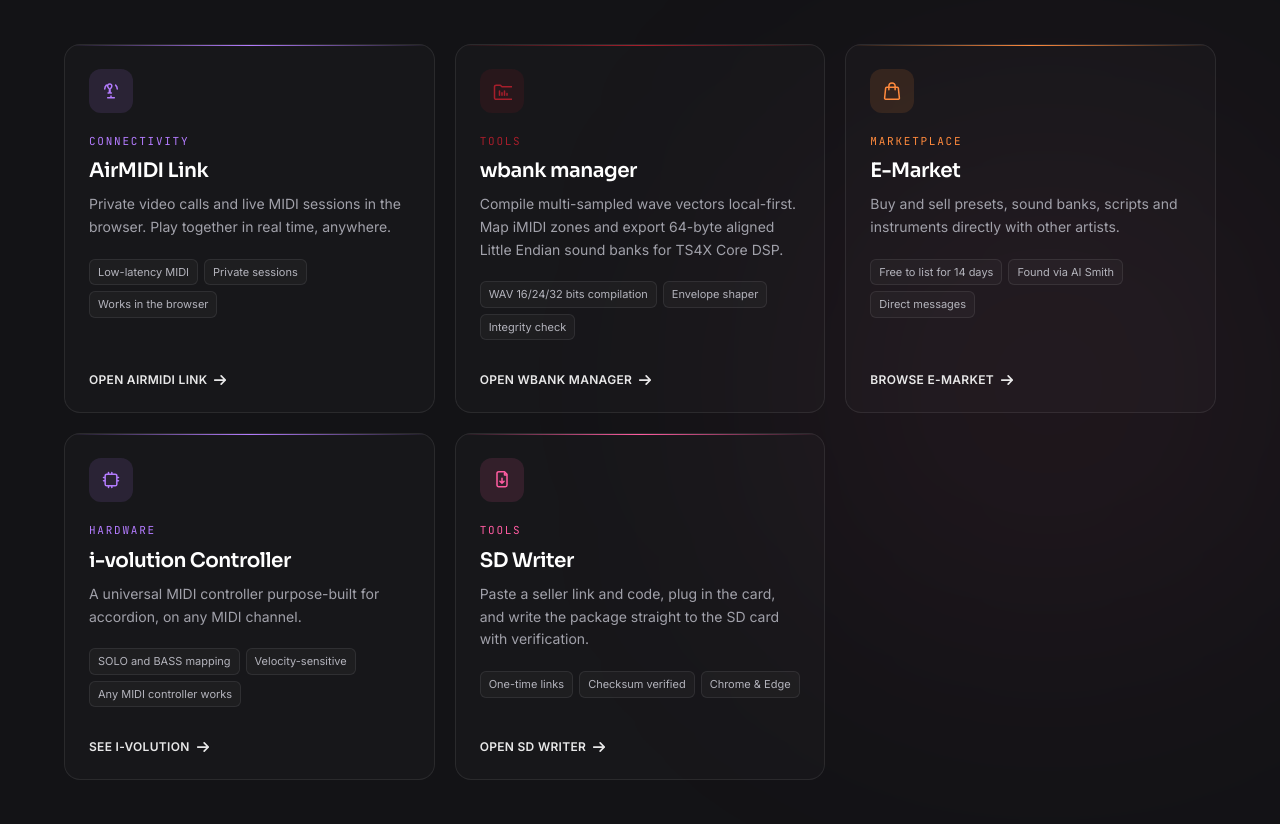
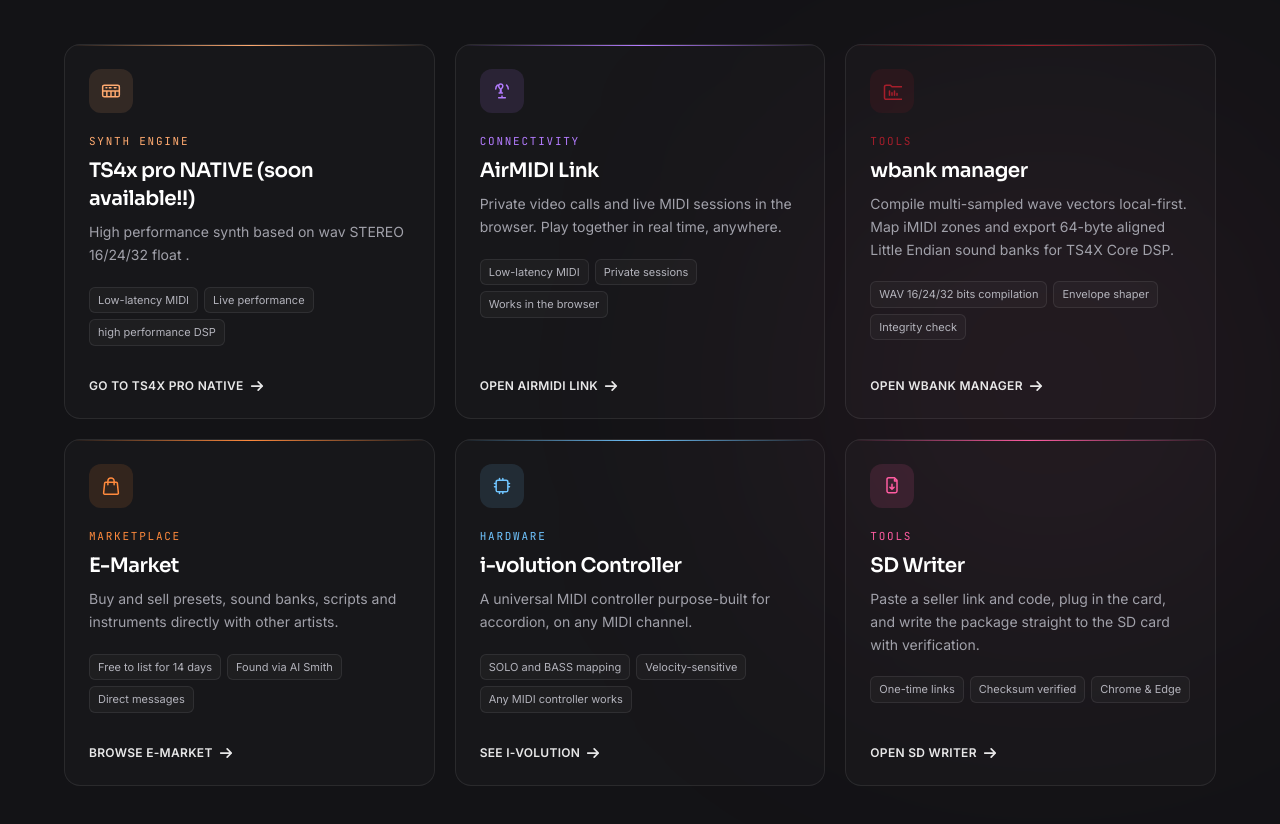
Before and after one commit to Bm8725/imidi_app, a Next.js app: page / in a window 1280 px wide. Shown: the part 1060-1884 px from the top of the page. Built offline with nearby package versions, Linux system fonts and the light colour scheme; no server answers; the database is empty.

Commit message:
updatedowanload

```diff
--- a/app/page.tsx
+++ b/app/page.tsx
@@ -15,6 +15,9 @@ const PINK = "#FF5CA1";
 const ORANGE = "#FF8A3D";
 const PURPLE = "#B47CFF";
 const RED= "#A61E2B";
+const HORANGE = "#FFAA70";
+const HBLUE = "#70C5FF";
+
 
 const FAQS = [
   {
@@ -59,6 +62,17 @@ const VALUES = [
 ];
 
 const PILLARS = [
+  {
+eyebrow: "synth engine",
+title: "TS4x pro NATIVE (soon available!!)",
+desc: "High performance synth based on wav STEREO 16/24/32 float .",
+chips: ["Low-latency MIDI", "Live performance", " high performance DSP"],
+href: "/download",
+cta: "Go to TS4x pro NATIVE",
+color: HORANGE, //
+icon: "M4 5a2 2 0 0 0-2 2v10a2 2 0 0 0 2 2h16a2 2 0 0 0 2-2V7a2 2 0 0 0-2-2H4zM2 12h20M7 12v7M12 12v7M17 12v7M6 8h1M10 8h2M16 8h2"
+
+},
 {
 eyebrow: "Connectivity",
 title: "AirMIDI Link",
@@ -96,7 +110,7 @@ desc: "A universal MIDI controller purpose-built for accordion, on any MIDI chan
 chips: ["SOLO and BASS mapping", "Velocity-sensitive", "Any MIDI controller works"],
 href: "/products",
 cta: "See i-volution",
-color: PURPLE,
+color: HBLUE,
 icon: "M7 5a2 2 0 0 0-2 2v10a2 2 0 0 0 2 2h10a2 2 0 0 0 2-2V7a2 2 0 0 0-2-2H7zM3 9h2M3 13h2M19 9h2M19 13h2M9 3v2M13 3v2M9 19v2M13 19v2",
 },
 {
```
